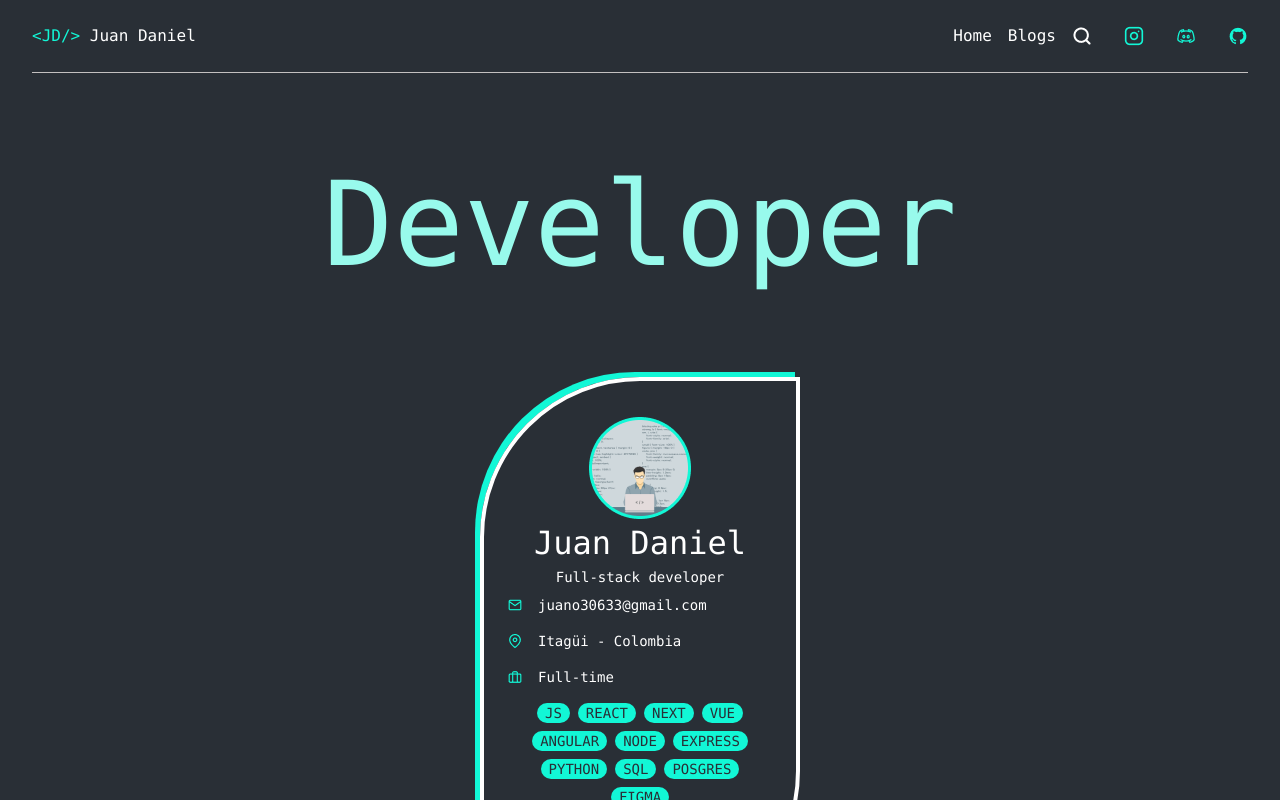
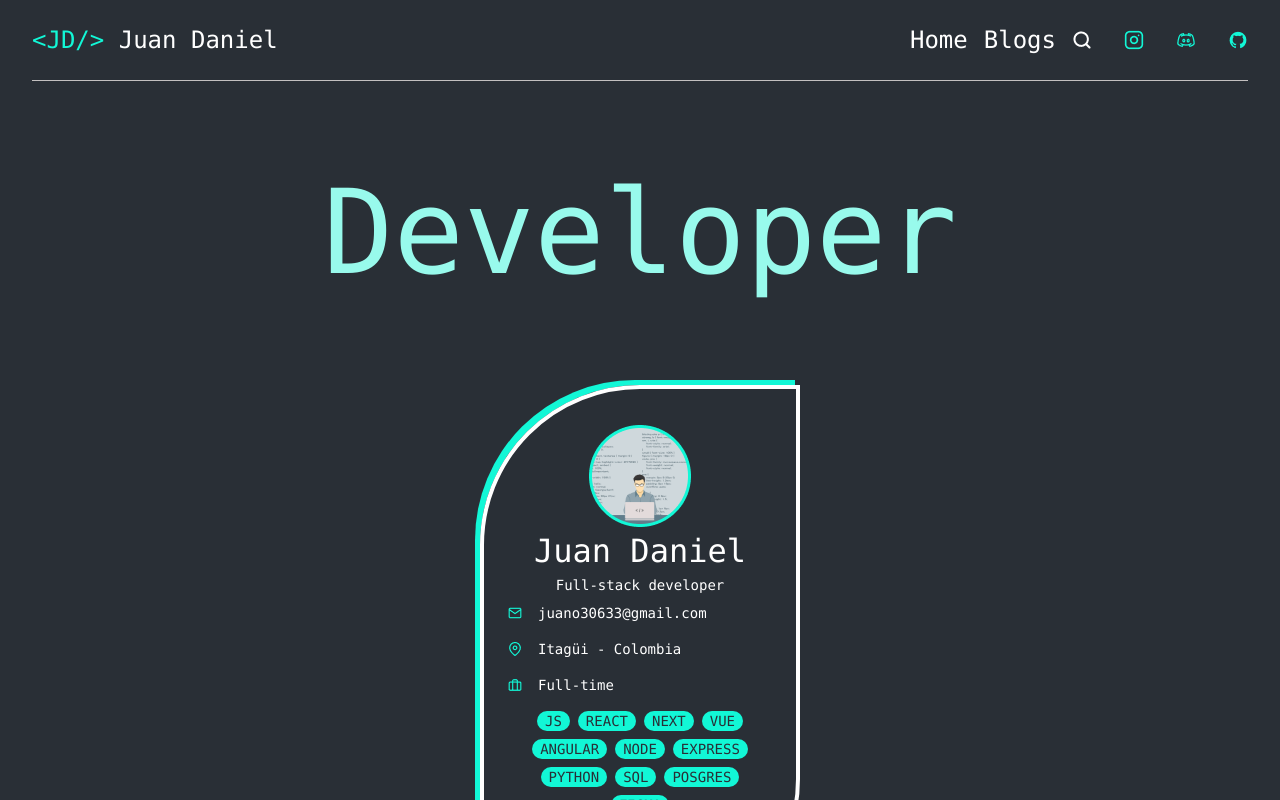
Before and after one commit to juano39/PortafolioJD, a React (Vite) app: page / in a window 1280 px wide. Shown: the top 800 px of the page. Built offline with nearby package versions, Linux system fonts and the light colour scheme.

Commit message:
agregando mq

```diff
--- a/src/components/NavBar.tsx
+++ b/src/components/NavBar.tsx
@@ -1,12 +1,12 @@
 export const NavBar = () => {
   return (
-    <nav className="flex justify-between items-center min-w-[342px] mx-auto py-6 border-b border-[#c3c0c0] mb-16">
+    <nav className="flex justify-between items-center min-w-[342px] mx-auto py-6 border-b border-[#c3c0c0] mb-16 sm:text-2xl">
       <a href="#">
         <span className="text-[#12F7D6]"> &lt;JD/&gt; </span> Juan Daniel
       </a>
       <ol className="flex justify-around items-center gap-x-4">
         <li>
-          <a href="#hombe">Home</a>
+          <a href="#hombe" translate="no">Home</a>
         </li>
         <li>
           <a href="#blogs">Blogs</a>
--- a/src/components/home/CardDestaque.tsx
+++ b/src/components/home/CardDestaque.tsx
@@ -6,11 +6,11 @@ export const CardDestaque = () => {
         <span className="text-5xl text-[#12F7D6] mr-4">4</span>Programming
         Language
       </p>
-      <p className="flex justify-between ">
+      <p className="flex justify-between items-center">
         {" "}
         <span className="text-5xl text-[#12F7D6] mr-4">9</span>Development Tools
       </p>
-      <p className="flex justify-between ">
+      <p className="flex justify-between items-center">
         {" "}
         <span className="text-5xl text-[#12F7D6] mr-4">4</span>Years of
         Experience
--- a/src/components/home/CardIntro.tsx
+++ b/src/components/home/CardIntro.tsx
@@ -27,7 +27,7 @@ export const CardIntro = () => {
           </p>
         </article>
 
-        <article className="flex flex-wrap gap-2 justify-center text-sm font-thin mt-4">
+        <article className="flex flex-wrap gap-2 justify-center text-sm font-thin mt-4 " translate="no">
           <p className="bg-[#12F7D6] rounded-full px-2 text-[#292F36] ">JS</p>
           <p className="bg-[#12F7D6] rounded-full px-2 text-[#292F36] ">
             REACT
--- a/src/components/home/InfoIntro.tsx
+++ b/src/components/home/InfoIntro.tsx
@@ -1,4 +1,3 @@
-import React from "react";
 
 export const InfoIntro = () => {
   return (
@@ -8,7 +7,7 @@ export const InfoIntro = () => {
         <h1 className="text-3xl flex flex-col pl-3">
           <span>Hey</span>
           <span>
-            I’m <span className="text-[#12F7D6]">Juan Daniel</span>,
+            I’m<span className="text-[#12F7D6]">Juan Daniel</span>,
           </span>
           <span>Full-stack developer</span>
         </h1>
```
